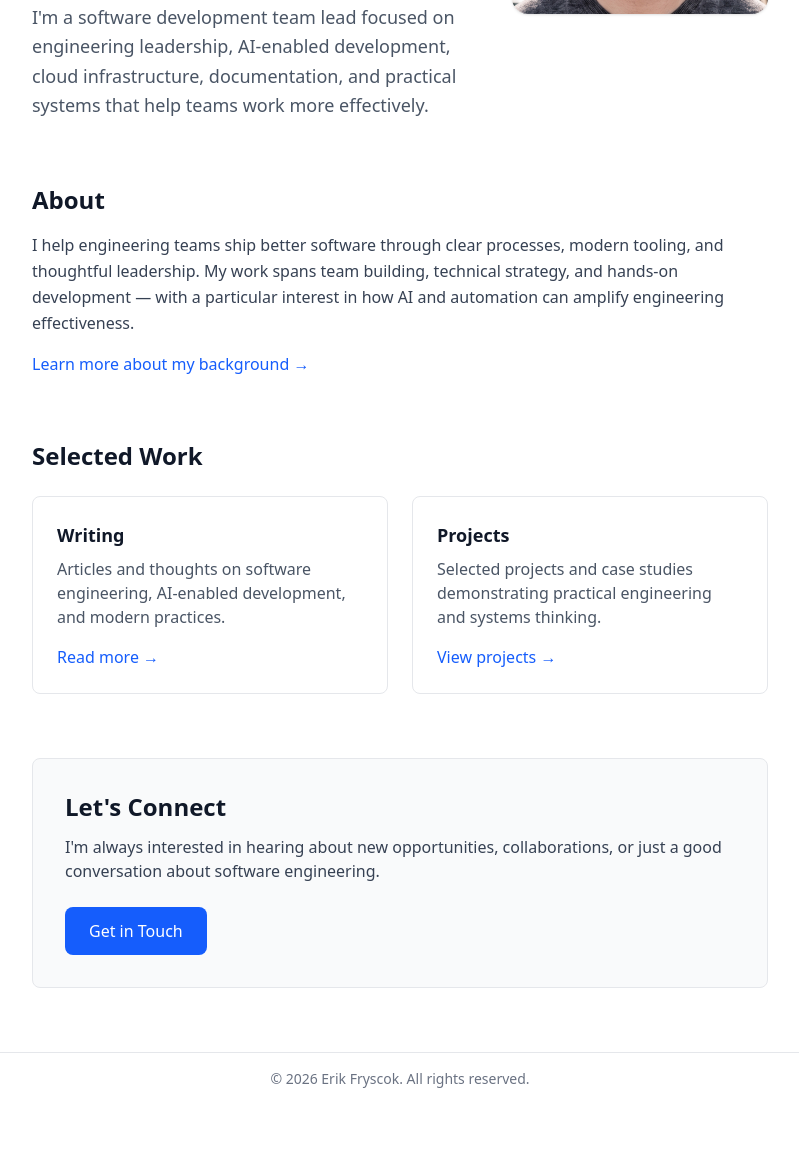
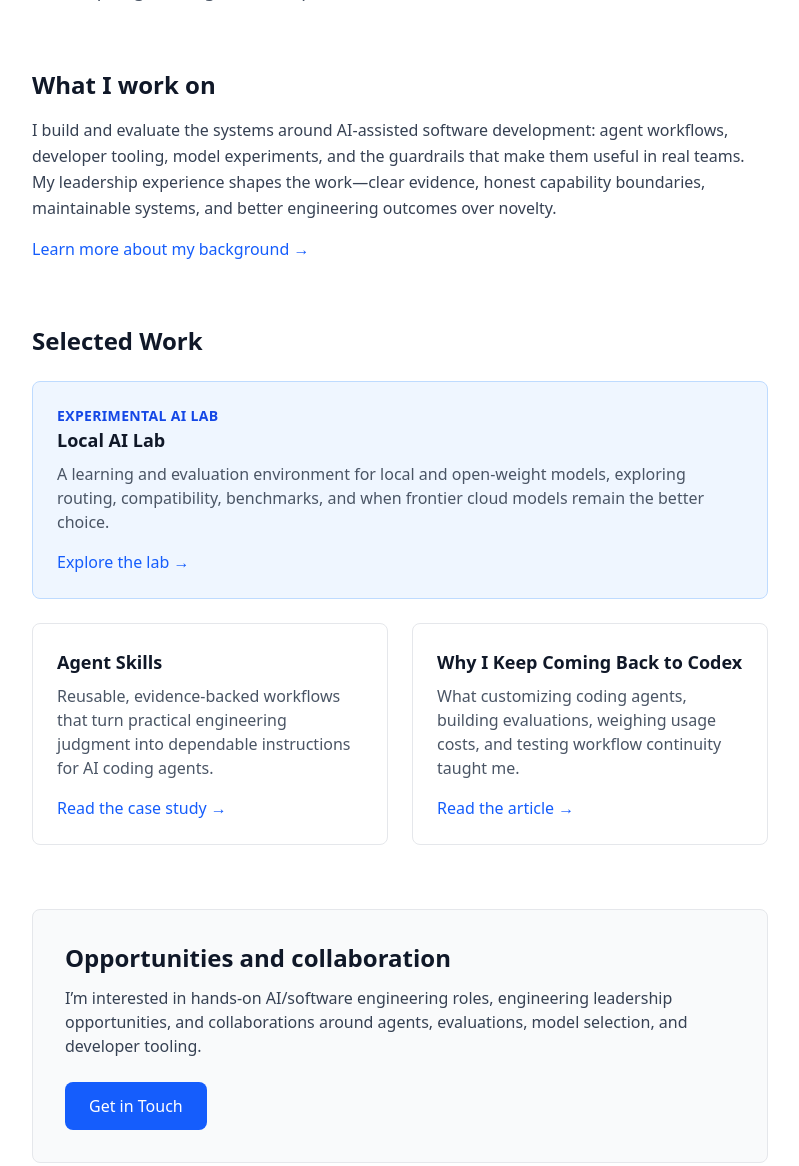
Before and after one commit to erik-fryscok/erikfryscok.com, an Astro site: page / in a window 1280 px wide. Shown: the part 446-1612 px from the top of the page, without its empty margins (240-1039 px from the left). Before the commit the page ends 1551 px from the top, so only its background shows below. Built offline with nearby package versions, Linux system fonts and the light colour scheme; Astro itself is replaced by a stand-in of ours.

Commit message:
feat: reposition Home around calibrated AI engineering

```diff
--- a/src/pages/index.astro
+++ b/src/pages/index.astro
@@ -5,19 +5,19 @@ import portrait from "../assets/erik-fryscok-portrait.jpg";
 ---
 
 <BaseLayout
-  title="Erik Fryscok — Software Engineering Leadership"
-  description="Erik Fryscok on software engineering leadership, AI-enabled development, cloud infrastructure, and practical systems for better teams."
+  title="Erik Fryscok — Practical AI Systems for Software Development"
+  description="Erik Fryscok builds and evaluates AI systems for software development, including coding-agent workflows, local-model experiments, evaluations, and developer tooling."
 >
   <!-- Hero Section -->
   <section class="mb-16 grid gap-8 md:grid-cols-[minmax(0,1fr)_16rem] md:items-center md:gap-10">
     <div>
       <h1 class="text-4xl font-bold tracking-tight text-gray-900 sm:text-5xl">
-        Building better software teams with AI, automation, and modern engineering practices.
+        Building practical AI systems for software development.
       </h1>
       <p class="mt-4 text-lg leading-relaxed text-gray-600 max-w-3xl">
-        I'm a software development team lead focused on engineering leadership,
-        AI-enabled development, cloud infrastructure, documentation, and practical
-        systems that help teams work more effectively.
+        I’m a software development team lead and hands-on engineer working with coding
+        agents, local and open-weight models, developer tooling, evaluations, cloud
+        infrastructure, and the systems that help engineering teams ship better software.
       </p>
     </div>
     <Image
@@ -35,12 +35,13 @@ import portrait from "../assets/erik-fryscok-portrait.jpg";
 
   <!-- Introduction Section -->
   <section class="mb-16">
-    <h2 class="text-2xl font-semibold text-gray-900 mb-4">About</h2>
+    <h2 class="text-2xl font-semibold text-gray-900 mb-4">What I work on</h2>
     <p class="text-gray-700 leading-relaxed max-w-3xl">
-      I help engineering teams ship better software through clear processes,
-      modern tooling, and thoughtful leadership. My work spans team building,
-      technical strategy, and hands-on development — with a particular interest
-      in how AI and automation can amplify engineering effectiveness.
+      I build and evaluate the systems around AI-assisted software development:
+      agent workflows, developer tooling, model experiments, and the guardrails
+      that make them useful in real teams. My leadership experience shapes the
+      work—clear evidence, honest capability boundaries, maintainable systems,
+      and better engineering outcomes over novelty.
     </p>
     <a
       href="/about"
@@ -54,37 +55,58 @@ import portrait from "../assets/erik-fryscok-portrait.jpg";
   <section class="mb-16">
     <h2 class="text-2xl font-semibold text-gray-900 mb-6">Selected Work</h2>
     <div class="grid gap-6 sm:grid-cols-2">
-      <!-- Writing Card -->
+      <!-- Local AI Lab Card -->
       <a
-        href="/writing"
+        href="/projects/local-ai-lab"
+        class="group block rounded-lg border border-blue-200 bg-blue-50 p-6 transition-all hover:border-blue-400 hover:shadow-md sm:col-span-2"
+      >
+        <p class="text-sm font-semibold uppercase tracking-wide text-blue-700">
+          Experimental AI lab
+        </p>
+        <h3 class="text-lg font-semibold text-gray-900 group-hover:text-blue-600 transition-colors">
+          Local AI Lab
+        </h3>
+        <p class="mt-2 text-gray-600">
+          A learning and evaluation environment for local and open-weight models,
+          exploring routing, compatibility, benchmarks, and when frontier cloud
+          models remain the better choice.
+        </p>
+        <span class="inline-block mt-4 text-blue-600 group-hover:text-blue-800 transition-colors">
+          Explore the lab &rarr;
+        </span>
+      </a>
+
+      <!-- Agent Skills Card -->
+      <a
+        href="/projects/agent-skills"
         class="group block border border-gray-200 rounded-lg p-6 hover:border-gray-400 hover:shadow-md transition-all"
       >
         <h3 class="text-lg font-semibold text-gray-900 group-hover:text-blue-600 transition-colors">
-          Writing
+          Agent Skills
         </h3>
         <p class="mt-2 text-gray-600">
-          Articles and thoughts on software engineering, AI-enabled development,
-          and modern practices.
+          Reusable, evidence-backed workflows that turn practical engineering
+          judgment into dependable instructions for AI coding agents.
         </p>
         <span class="inline-block mt-4 text-blue-600 group-hover:text-blue-800 transition-colors">
-          Read more &rarr;
+          Read the case study &rarr;
         </span>
       </a>
 
-      <!-- Projects Card -->
+      <!-- Codex Article Card -->
       <a
-        href="/projects"
+        href="/writing/why-i-keep-coming-back-to-codex"
         class="group block border border-gray-200 rounded-lg p-6 hover:border-gray-400 hover:shadow-md transition-all"
       >
         <h3 class="text-lg font-semibold text-gray-900 group-hover:text-blue-600 transition-colors">
-          Projects
+          Why I Keep Coming Back to Codex
         </h3>
         <p class="mt-2 text-gray-600">
-          Selected projects and case studies demonstrating practical engineering
-          and systems thinking.
+          What customizing coding agents, building evaluations, weighing usage costs,
+          and testing workflow continuity taught me.
         </p>
         <span class="inline-block mt-4 text-blue-600 group-hover:text-blue-800 transition-colors">
-          View projects &rarr;
+          Read the article &rarr;
         </span>
       </a>
     </div>
@@ -93,10 +115,11 @@ import portrait from "../assets/erik-fryscok-portrait.jpg";
   <!-- Contact CTA Section -->
   <section class="mb-8">
     <div class="border border-gray-200 rounded-lg p-8 bg-gray-50">
-      <h2 class="text-2xl font-semibold text-gray-900 mb-3">Let's Connect</h2>
+      <h2 class="text-2xl font-semibold text-gray-900 mb-3">Opportunities and collaboration</h2>
       <p class="text-gray-700 mb-6 max-w-2xl">
-        I'm always interested in hearing about new opportunities, collaborations,
-        or just a good conversation about software engineering.
+        I’m interested in hands-on AI/software engineering roles, engineering
+        leadership opportunities, and collaborations around agents, evaluations,
+        model selection, and developer tooling.
       </p>
       <a
         href="/contact"
--- /dev/null
+++ b/tests/ai-developer-positioning.test.mjs
@@ -0,0 +1,42 @@
+import assert from "node:assert/strict";
+import { readFile } from "node:fs/promises";
+import test from "node:test";
+
+const root = new URL("../", import.meta.url);
+const headline = "Building practical AI systems for software development.";
+const supportingCopy =
+  "I’m a software development team lead and hands-on engineer working with coding agents, local and open-weight models, developer tooling, evaluations, cloud infrastructure, and the systems that help engineering teams ship better software.";
+const introduction =
+  "I build and evaluate the systems around AI-assisted software development: agent workflows, developer tooling, model experiments, and the guardrails that make them useful in real teams. My leadership experience shapes the work—clear evidence, honest capability boundaries, maintainable systems, and better engineering outcomes over novelty.";
+const collaborationCopy =
+  "I’m interested in hands-on AI/software engineering roles, engineering leadership opportunities, and collaborations around agents, evaluations, model selection, and developer tooling.";
+const proofDescriptions = [
+  "A learning and evaluation environment for local and open-weight models, exploring routing, compatibility, benchmarks, and when frontier cloud models remain the better choice.",
+  "Reusable, evidence-backed workflows that turn practical engineering judgment into dependable instructions for AI coding agents.",
+  "What customizing coding agents, building evaluations, weighing usage costs, and testing workflow continuity taught me.",
+];
+
+test("Home leads with practical AI systems and ordered, calibrated proof", async () => {
+  const html = await readFile(new URL("dist/index.html", root), "utf8");
+  const visibleText = html.replace(/<[^>]+>/g, " ").replace(/\s+/g, " ");
+  const localLabPosition = html.indexOf(">Local AI Lab</h3>");
+  const agentSkillsPosition = html.indexOf(">Agent Skills</h3>");
+  const codexPosition = html.indexOf(">Why I Keep Coming Back to Codex</h3>");
+
+  assert.ok(visibleText.includes(headline));
+  assert.ok(visibleText.includes(supportingCopy));
+  assert.ok(visibleText.includes(introduction));
+  assert.ok(visibleText.includes(collaborationCopy));
+  for (const description of proofDescriptions) assert.ok(visibleText.includes(description));
+
+  assert.ok(localLabPosition >= 0, "expected Local AI Lab proof on Home");
+  assert.ok(localLabPosition < agentSkillsPosition, "expected Local AI Lab before Agent Skills");
+  assert.ok(agentSkillsPosition < codexPosition, "expected Agent Skills before the Codex article");
+  assert.match(
+    html,
+    /<a href="\/projects\/local-ai-lab" class="[^"]*sm:col-span-2[^"]*"><p[^>]*>Experimental AI lab<\/p><h3[^>]*>Local AI Lab<\/h3>/,
+  );
+  assert.match(html, /href="\/projects\/local-ai-lab"/);
+  assert.match(html, /href="\/projects\/agent-skills"/);
+  assert.match(html, /href="\/writing\/why-i-keep-coming-back-to-codex"/);
+});
--- a/tests/launch-readiness.test.mjs
+++ b/tests/launch-readiness.test.mjs
@@ -9,9 +9,9 @@ const pages = [
   {
     path: "/",
     file: "dist/index.html",
-    title: "Erik Fryscok — Software Engineering Leadership",
+    title: "Erik Fryscok — Practical AI Systems for Software Development",
     description:
-      "Erik Fryscok on software engineering leadership, AI-enabled development, cloud infrastructure, and practical systems for better teams.",
+      "Erik Fryscok builds and evaluates AI systems for software development, including coding-agent workflows, local-model experiments, evaluations, and developer tooling.",
     pageType: "website",
   },
   {
```
